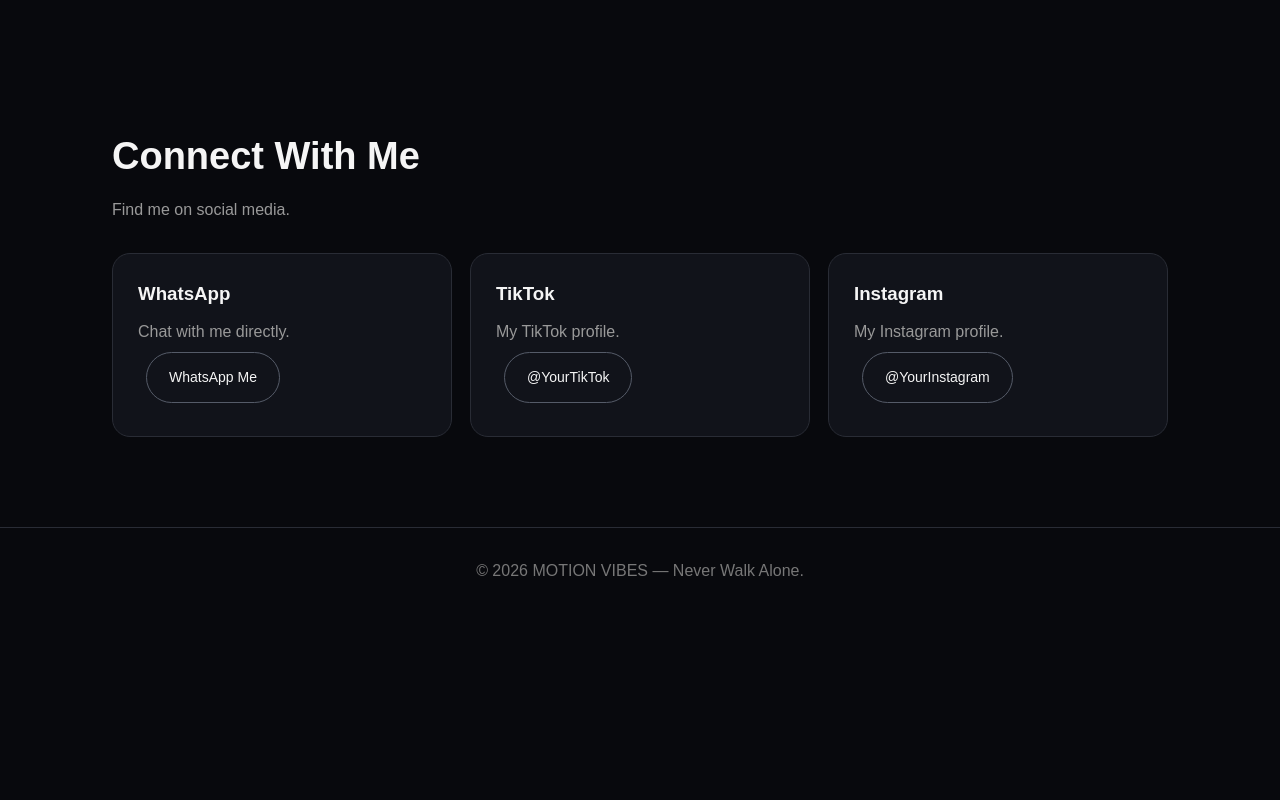
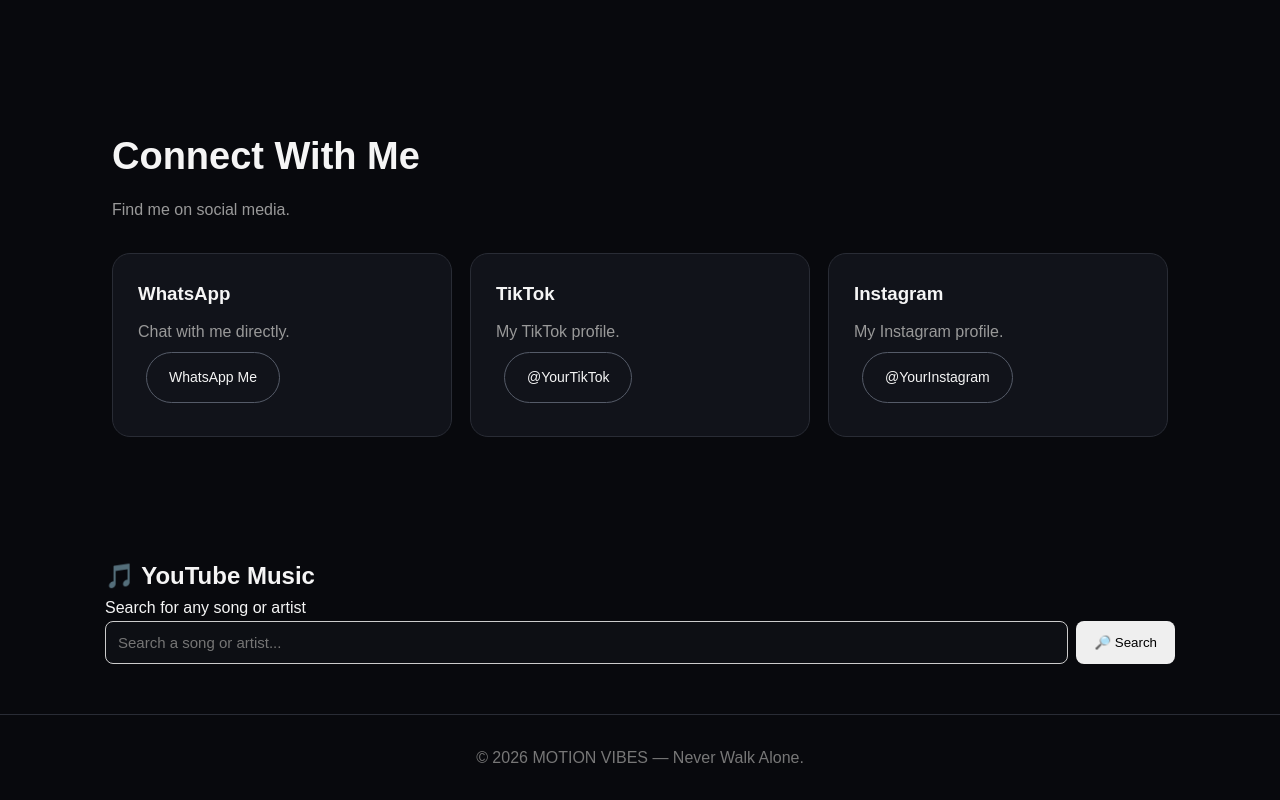
Before and after one commit to Sserwano/Sserwano.github.io, a plain HTML site: page index.html in a window 1280 px wide. Shown: the part 2660-3460 px from the top of the page. Before the commit the page ends 3273 px from the top, so only its background shows below. Drawn offline with Linux system fonts and the light colour scheme.

Commit message:
Update index.html

```diff
--- a/index.html
+++ b/index.html
@@ -478,7 +478,29 @@
 
 </section>
 
-<footer>
+<section id="youtube" style="padding:30px 15px;">
+  <h2>🎵 YouTube Music</h2>
+  <p>Search for any song or artist</p>
+
+  <div style="display:flex;gap:8px;flex-wrap:wrap;">
+    <input
+      id="youtubeSearch"
+      type="text"
+      placeholder="Search a song or artist..."
+      style="flex:1;padding:12px;border-radius:8px;border:1px solid #ccc;"
+    >
+
+    <button
+      onclick="searchYouTube()"
+      style="padding:12px 18px;border:0;border-radius:8px;cursor:pointer;"
+    >
+      🔎 Search
+    </button>
+  </div>
+
+  <div id="youtubeResults" style="margin-top:20px;"></div>
+  </section>
+  <footer>
   © 2026 MOTION VIBES — Never Walk Alone.
 </footer>
 
```
